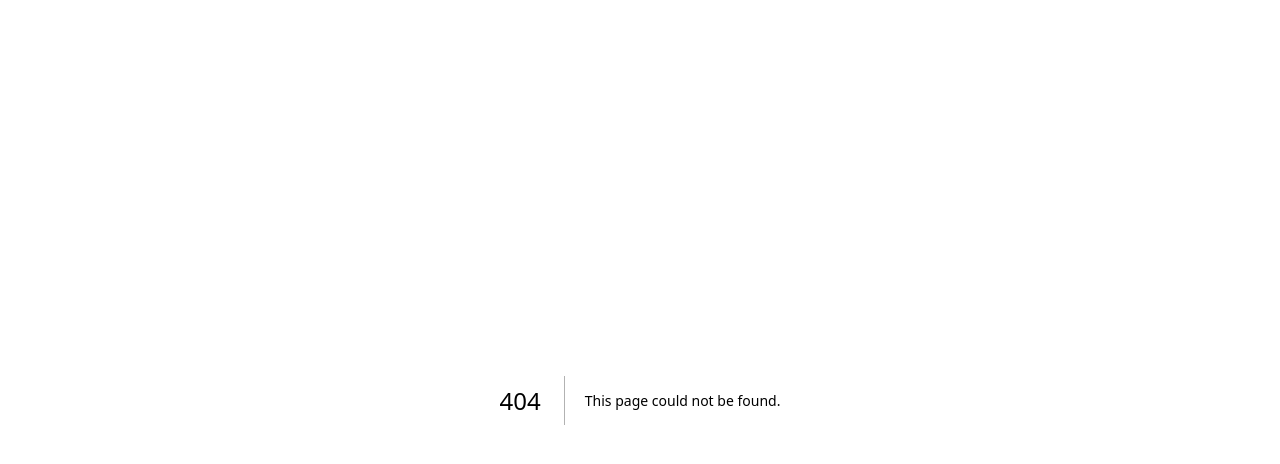
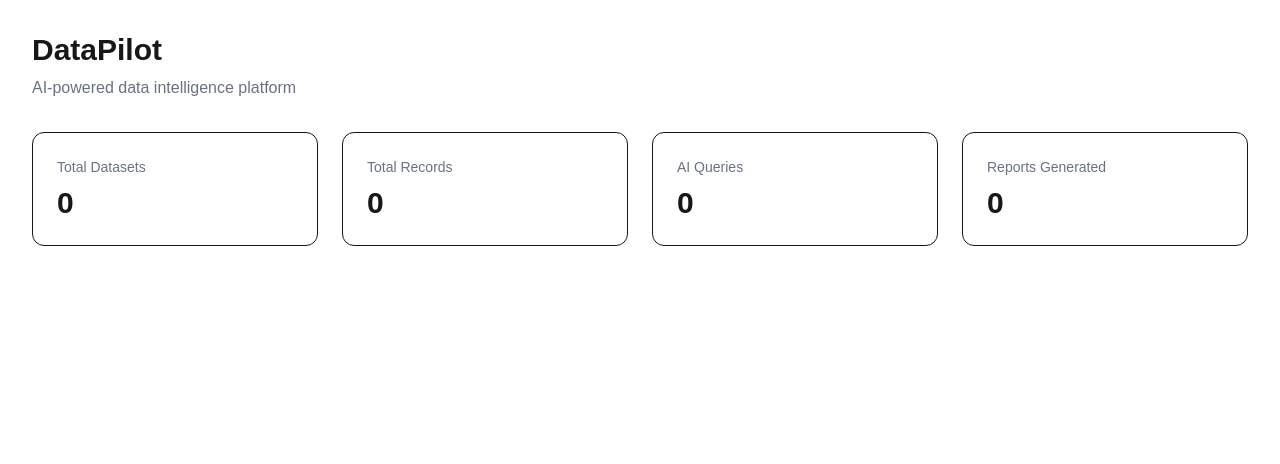
Before and after one commit to Nayan0502/datapilot, a Next.js app: page /dashboard in a window 1280 px wide. Before the commit this address had no page. Shown: the top 464 px of the page. Built offline with nearby package versions, Linux system fonts and the light colour scheme.

Commit message:
feat: initialize DataPilot frontend architecture

```diff
--- /dev/null
+++ b/app/dashboard/page.tsx
@@ -0,0 +1,59 @@
+export default function DashboardPage() {
+  return (
+    <main className="min-h-screen p-8">
+      <div>
+        <h1 className="text-3xl font-bold">
+          DataPilot
+        </h1>
+
+        <p className="mt-2 text-gray-500">
+          AI-powered data intelligence platform
+        </p>
+      </div>
+
+      <div className="mt-8 grid gap-6 md:grid-cols-2 lg:grid-cols-4">
+
+        <div className="rounded-xl border p-6">
+          <p className="text-sm text-gray-500">
+            Total Datasets
+          </p>
+
+          <p className="mt-2 text-3xl font-bold">
+            0
+          </p>
+        </div>
+
+        <div className="rounded-xl border p-6">
+          <p className="text-sm text-gray-500">
+            Total Records
+          </p>
+
+          <p className="mt-2 text-3xl font-bold">
+            0
+          </p>
+        </div>
+
+        <div className="rounded-xl border p-6">
+          <p className="text-sm text-gray-500">
+            AI Queries
+          </p>
+
+          <p className="mt-2 text-3xl font-bold">
+            0
+          </p>
+        </div>
+
+        <div className="rounded-xl border p-6">
+          <p className="text-sm text-gray-500">
+            Reports Generated
+          </p>
+
+          <p className="mt-2 text-3xl font-bold">
+            0
+          </p>
+        </div>
+
+      </div>
+    </main>
+  );
+}
```
Also changed, not shown: app/ai/page.tsx (added), app/analytics/page.tsx (added), app/datasets/page.tsx (added), lib/api.ts (added), lib/constants.ts (added), lib/utils.ts (added).
